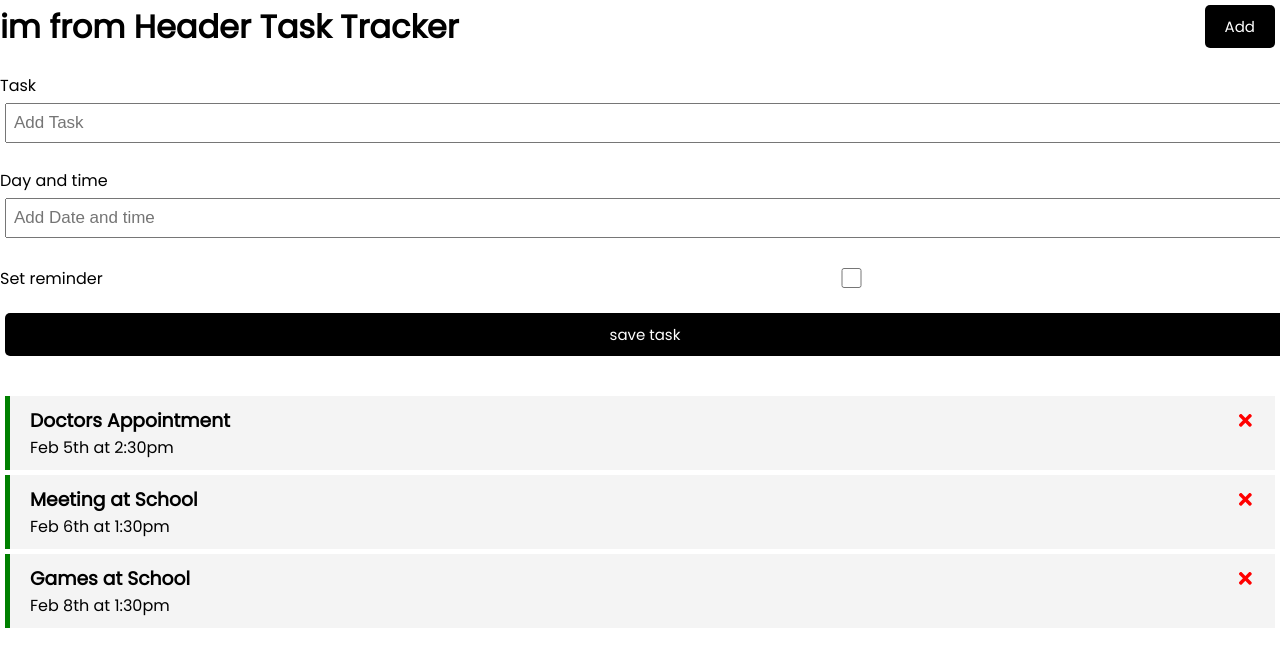
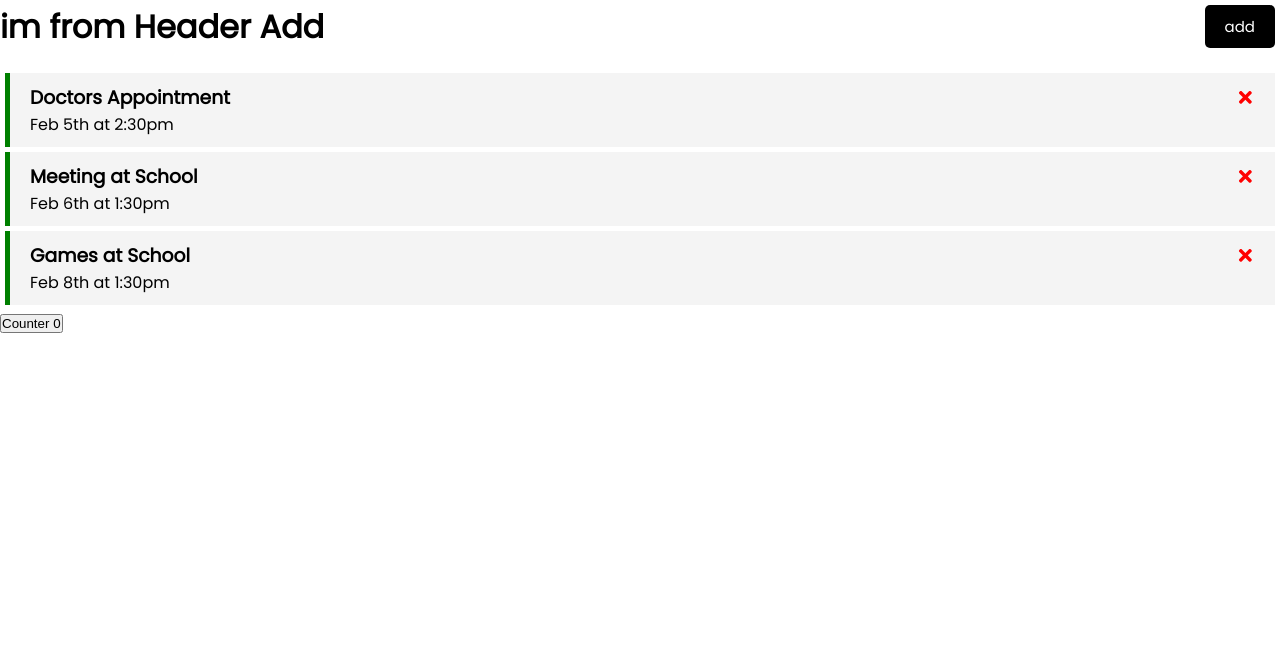
Before and after one commit to mohammedismayil/js, a React (Create React App) app: page / in a window 1280 px wide. Shown: the top 666 px of the page. Built offline with nearby package versions, Linux system fonts and the light colour scheme.

Commit message:
add button show hide changes

```diff
--- a/src/App.js
+++ b/src/App.js
@@ -11,7 +11,8 @@ import AddTask from "./Components/AddTask"
 //   );
 // }
 const App = () => {
-
+const [count,setCount] = useState(0)
+const [showAdd,setAdd] = useState(false)
   const [tasks,setTasks] = useState([
 
 
@@ -34,7 +35,18 @@ const App = () => {
     }
 
 ])
+const addCount = () => {
+setCount(count+1)
+console.log('value of count'+count)
 
+}
+
+// For show / hide add button
+const onShowAdd = () => {
+  console.log(showAdd ? "show the add view" : "hide the view")
+  // showAdd = !showAdd
+  setAdd(!showAdd)
+}
 //For deleting the task
  function deleteTask(id) {
    console.log("delete this task of id",id)
@@ -57,10 +69,12 @@ setTasks([...tasks, newTask])
 return (
   <div>
 
-    <Header />
-    <AddTask onAdd = {addTask}/>
+    <Header title = "Add" onShowAdd = {onShowAdd} showAdd = {showAdd}/>
+    { showAdd &&  <AddTask onAdd = {addTask}/> }
+
     { tasks.length > 0 ?
       < Tasks  tasks = {tasks} onDelete = {deleteTask} onToggle = {onToggleReminder}/> : 'No tasks to show'}
+      <button onClick = {addCount}> Counter {count}</button>
   </div>
 
 )
--- a/src/Components/Header.js
+++ b/src/Components/Header.js
@@ -1,14 +1,12 @@
 import Button from "./Button";
 
-const Header = (props)  => {
+const Header = ({title,onShowAdd,showAdd}) => {
 
-    const onClick = (e) => {
-        console.log("im clicked from header component class")
-    }
+
     return (
         <header className='header'>
-            <h1>im from Header {props.title}</h1>
-            <Button name='Add' onClick = {onClick} />
+            <h1>im from Header {title}</h1>
+            <Button name = {showAdd ? 'close' : 'add'} onClick = {onShowAdd} />
         </header>
     )
 }
```
